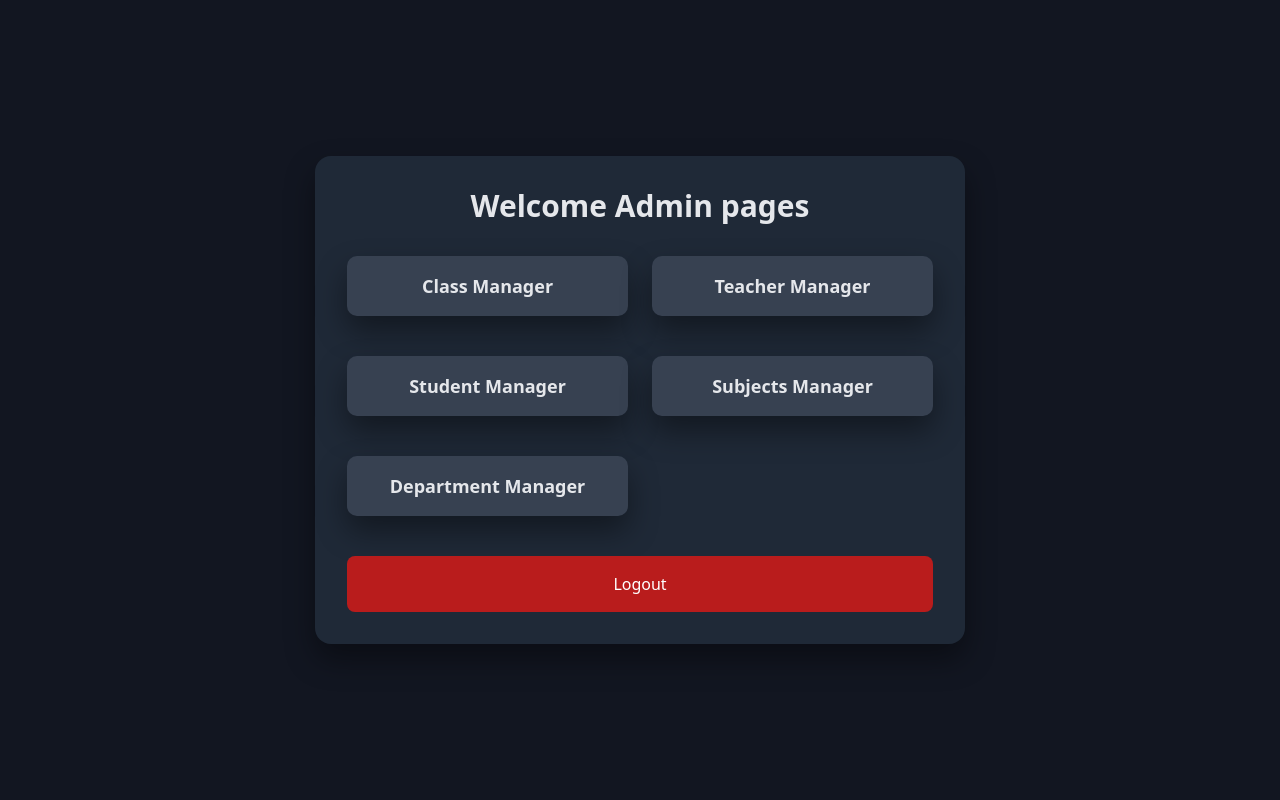
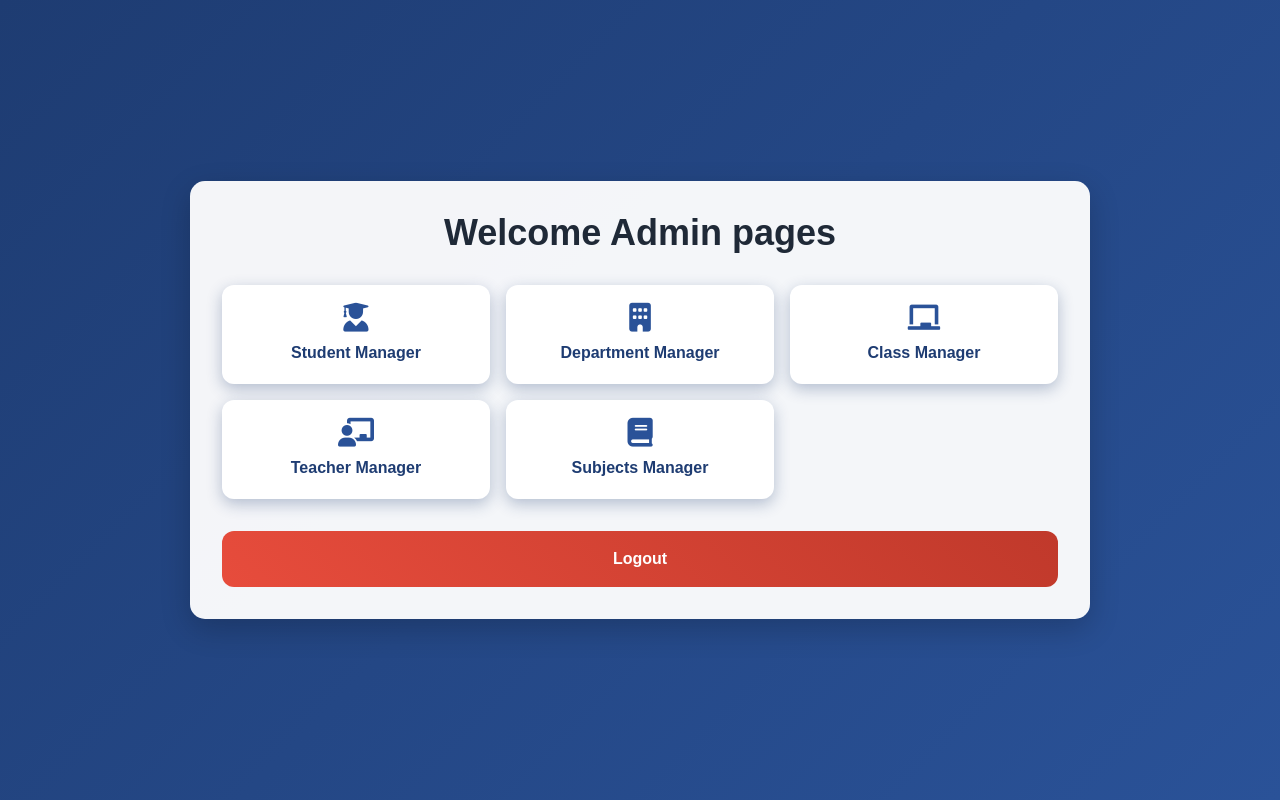
Before and after one commit to Sreenandika/Attendance-Tracker, a plain HTML site: page public/pages/admin/admin.html in a window 1280 px wide. Drawn offline with nearby package versions, Linux system fonts and the light colour scheme.

Commit message:
admin page css redesigned with icons

```diff
--- a/public/pages/admin/admin.html
+++ b/public/pages/admin/admin.html
@@ -5,75 +5,104 @@
     <meta name="viewport" content="width=device-width, initial-scale=1.0">
     <title>Admin Dashboard</title>
     <link href="https://cdn.jsdelivr.net/npm/tailwindcss@2.2.19/dist/tailwind.min.css" rel="stylesheet">
+    <link rel="stylesheet" href="https://cdnjs.cloudflare.com/ajax/libs/font-awesome/6.0.0/css/all.min.css" />
     <style>
         body {
-            background-color: #121621;
+            background: linear-gradient(135deg, #1e3c72, #2a5298);
+            display: flex;
+            justify-content: center;
+            align-items: center;
+            min-height: 100vh;
+            padding: 2rem;
+            font-family: 'Arial', sans-serif;
         }
         .dashboard-container {
-            background-color: #1f2937;
-            max-width: 650px;
-            width: 95%;
+            background: rgba(255, 255, 255, 0.95);
+            width: 80%;
+            max-width: 900px;
             padding: 2rem;
-            border-radius: 16px;
-            box-shadow: 0 15px 30px rgba(0, 0, 0, 0.4);
+            border-radius: 15px;
+            box-shadow: 0 10px 30px rgba(0, 0, 0, 0.2);
+            text-align: center;
         }
         .admin-button {
-            background-color: #374151;
-			box-shadow: 0 15px 30px rgba(0, 0, 0, 0.4);
-            color: #e5e7eb;
+            background: white;
+            color: #1e3c72;
+            font-weight: bold;
             transition: all 0.3s ease;
+            border-radius: 12px;
+            padding: 1.2rem;
+            text-align: center;
+            cursor: pointer;
+            box-shadow: 0 5px 15px rgba(30, 60, 114, 0.3);
             display: flex;
+            flex-direction: column;
             align-items: center;
             justify-content: center;
-            height: 60px;
-            margin-bottom: 1rem;
-            border-radius: 10px;
+            gap: 0.5rem;
+            font-size: 1rem;
+        }
+        .admin-button i {
+            font-size: 1.8rem;
+            color: #2a5298;
         }
         .admin-button:hover {
-            background-color: #4b5563;
             transform: translateY(-5px);
-            box-shadow: 0 5px 15px rgba(0,0,0,0.2);
+            box-shadow: 0 10px 20px rgba(30, 60, 114, 0.4);
+        }
+        .grid {
+            display: grid;
+            gap: 1rem;
+            grid-template-columns: repeat(3, minmax(150px, 1fr));
+            margin-top: 2rem;
+            justify-content: center;
+        }
+        #logout {
+            background: linear-gradient(45deg, #e74c3c, #c0392b);
+            color: white;
+            font-weight: bold;
+            border-radius: 12px;
+            padding: 1rem;
+            transition: all 0.3s ease;
+            cursor: pointer;
+            margin-top: 2rem;
+            width: 100%;
+        }
+        #logout:hover {
+            transform: scale(1.05);
+            box-shadow: 0 10px 20px rgba(231, 76, 60, 0.4);
         }
     </style>
 </head>
-<body class="min-h-screen flex items-center justify-center p-4">
+<body>
     <div class="dashboard-container">
-        <h2 id="header" class="text-3xl font-bold text-center text-gray-200 mb-8"></h2>
-
-        <div class="grid md:grid-cols-2 gap-6">
-            <button id="classHandler" class="admin-button text-lg font-semibold">Class Manager</button>
-            <button id="teacherHandler" class="admin-button text-lg font-semibold">Teacher Manager</button>
-            <button id="studentHandler" class="admin-button text-lg font-semibold">Student Manager</button>
-            <button id="subjectHandler" class="admin-button text-lg font-semibold">Subjects Manager</button>
-            <button id="departmentHandler" class="admin-button text-lg font-semibold">Department Manager</button>
+        <h2 id="header" class="text-4xl font-bold mb-8 text-gray-800">Welcome Admin</h2>
+        <div class="grid">
+            <div id="studentHandler" class="admin-button"><i class="fas fa-user-graduate"></i> Student Manager</div>
+            <div id="departmentHandler" class="admin-button"><i class="fas fa-building"></i> Department Manager</div>
+            <div id="classHandler" class="admin-button"><i class="fas fa-chalkboard"></i> Class Manager</div>
+            <div id="teacherHandler" class="admin-button"><i class="fas fa-chalkboard-teacher"></i> Teacher Manager</div>
+            <div id="subjectHandler" class="admin-button"><i class="fas fa-book"></i> Subjects Manager</div>
         </div>
-
-        <button id="logout" class="w-full mt-6 bg-red-700 text-white py-4 rounded-lg hover:bg-red-800 transition duration-300 box-shadow:black">
-            Logout
-        </button>
+        <button id="logout">Logout</button>
     </div>
-
-    <script src="https://code.jquery.com/jquery-3.7.1.min.js"></script>
     <script>
-        $(document).ready(function() {
+        document.addEventListener("DOMContentLoaded", function() {
             const currUserId = window.location.pathname.split("/")[2];
-            $("#header").text(`Welcome Admin ${currUserId}`);
-
+            document.getElementById("header").textContent = `Welcome Admin ${currUserId}`;
             const handlers = {
-                "#classHandler": "/class_manager",
-                "#teacherHandler": "/teacher_manager",
-                "#studentHandler": "/student_manager",
-                "#subjectHandler": "/subject_manager",
-                "#departmentHandler": "/department_manager"
+                "classHandler": "/class_manager",
+                "teacherHandler": "/teacher_manager",
+                "studentHandler": "/student_manager",
+                "subjectHandler": "/subject_manager",
+                "departmentHandler": "/department_manager"
             };
-
-            Object.entries(handlers).forEach(([selector, path]) => {
-                $(selector).click(() => {
+            Object.entries(handlers).forEach(([id, path]) => {
+                document.getElementById(id).addEventListener("click", () => {
                     window.location.pathname = `/admin/${currUserId}${path}`;
                 });
             });
-
-            $("#logout").click(() => {
+            document.getElementById("logout").addEventListener("click", () => {
                 window.location.pathname = "/logout";
             });
         });
```
